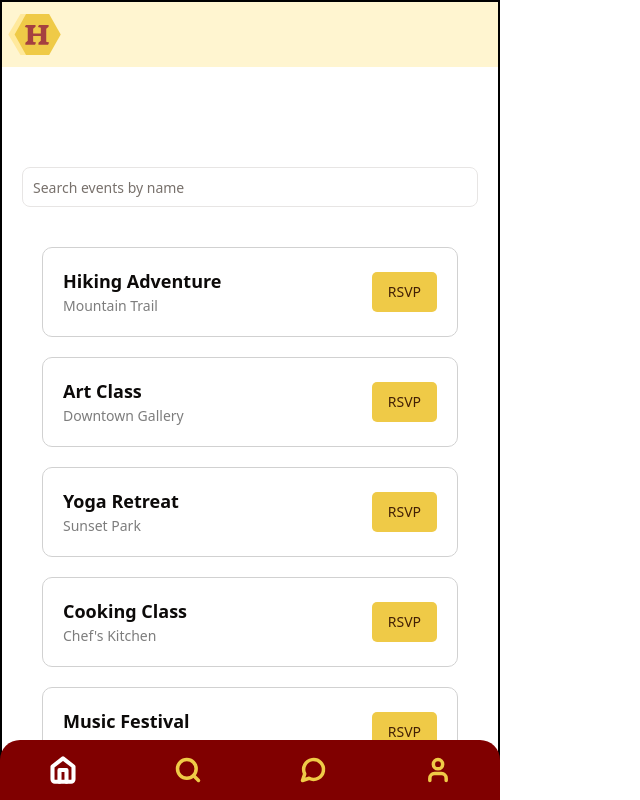
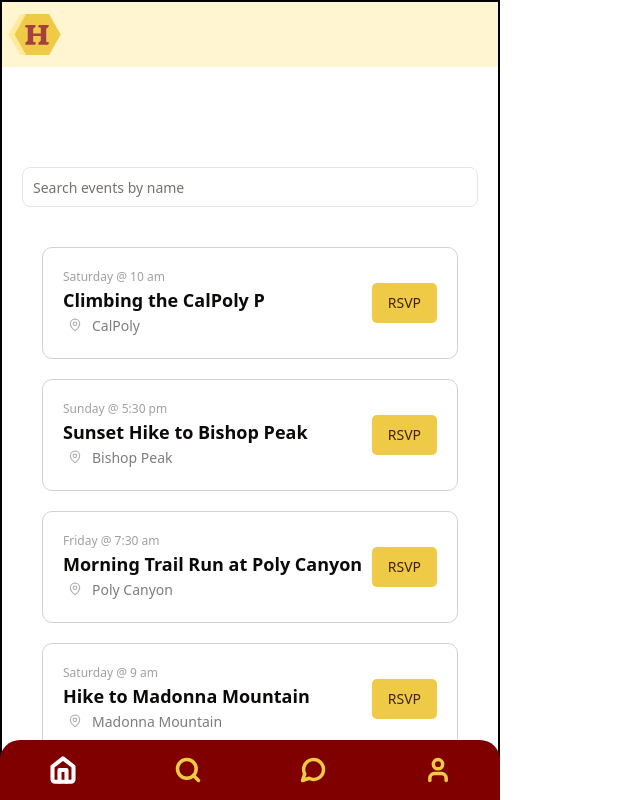
Before and after one commit to elhagen13/CSC484, a React (Create React App) app: page /search in a window 1280 px wide. Shown: the whole page, without its empty margins (0-640 px from the left). Built offline with nearby package versions, Linux system fonts and the light colour scheme.

Commit message:
search pulls from fake data file now

```diff
--- a/src/pages/Home.tsx
+++ b/src/pages/Home.tsx
@@ -58,7 +58,7 @@ function Home({ interests }: { interests: string[] }){
                 <Button style={{position:'absolute', right:'30px', bottom:'30px', padding:'0px 20px 0px 20px', height: 'auto',
                 boxShadow:'0px 3px 5px rgba(0, 0, 0, 0.3)'}} onClick={() => handleClick(event.id)}>
                   <p style={{fontSize:'10px', fontWeight:'bold', color:'white'}}>
-                    rsvp
+                    RSVP
                   </p>
                 </Button>
               </div>
--- a/src/pages/Search.tsx
+++ b/src/pages/Search.tsx
@@ -2,35 +2,47 @@
 
 import { Input } from "@/components/ui/input";
 import { Button } from "@/components/ui/button";
+import { MapPin } from 'lucide-react';
 import { ScrollArea } from "@/components/ui/scroll-area";
 import * as React from "react";
+import fakeData from '../fakeData';
+
+// Define the structure of an event
+interface Event {
+  id: number;
+  eventName: string;
+  location: string;
+  date: string;
+  time: string;
+}
 
 function SearchPage() {
   const [query, setQuery] = React.useState("");
-  const [events, setEvents] = React.useState([
-    { id: 1, name: "Hiking Adventure", location: "Mountain Trail" },
-    { id: 2, name: "Art Class", location: "Downtown Gallery" },
-    { id: 3, name: "Yoga Retreat", location: "Sunset Park" },
-    { id: 4, name: "Cooking Class", location: "Chef's Kitchen" },
-    { id: 5, name: "Music Festival", location: "Central Park" },
-    { id: 6, name: "Dance Workshop", location: "City Dance Studio" },
-    { id: 7, name: "Photography Walk", location: "Old Town" },
-    { id: 8, name: "Coding Bootcamp", location: "Tech Hub" },
-    { id: 9, name: "Film Screening", location: "Downtown Cinema" },
-    // Add more events if necessary...
-  ]);
 
-  // Explicitly typing the event as a ChangeEvent for an HTML input element
+  // Flatten the event data from fakeData for easier use
+  const allEvents: Event[] = fakeData.reduce((acc: Event[], category) => {
+    category.type.forEach(type => {
+      acc.push(...type.events); // Push all events from each category's type
+    });
+    return acc;
+  }, []);
+
+  const [events, setEvents] = React.useState<Event[]>(allEvents);
+
+  // Handle search input
   const handleSearch = (e: React.ChangeEvent<HTMLInputElement>) => {
     setQuery(e.target.value);
   };
 
   const filteredEvents = events.filter(event =>
-    event.name.toLowerCase().includes(query.toLowerCase())
+    event.eventName.toLowerCase().includes(query.toLowerCase())
   );
 
   return (
-    <div style={{ width: '100%', padding: '20px', display: 'flex', flexDirection: 'column', gap: '20px', marginTop: '80px' }}>
+    <div style={{ width: '100%', padding: '20px', display: 'flex', flexDirection: 'column', gap: '20px', marginTop: '20px' }}>
+        <div style={{width: '100%', height: 40, color: 'white', fontSize: 30, fontFamily: 'Inter', fontWeight: '900', wordWrap: 'break-word'}}>
+                    Find An Event Near You!
+                </div>
       {/* Search Bar */}
       <Input
         value={query}
@@ -54,8 +66,19 @@ function SearchPage() {
             <div key={event.id} style={{ display: 'flex', justifyContent: 'flex-start', alignItems: 'center', border: '1px solid #D1D1D1', padding: '20px', borderRadius: '10px' }}>
               {/* Event Details */}
               <div style={{ textAlign: 'left', flex: 1 }}>
-                <div style={{ fontWeight: 'bold', fontSize: '18px' }}>{event.name}</div>
-                <div style={{ color: '#7D7D7D', fontSize: '14px' }}>{event.location}</div>
+                {/* Smaller subheading for Date and Time */}
+                <div style={{ fontSize: '12px', color: '#A0A0A0', marginBottom: '1px' }}>
+                  {event.date} @ {event.time}
+                </div>
+
+                {/* Event Title */}
+                <div style={{ fontWeight: 'bold', fontSize: '18px' }}>{event.eventName}</div>
+
+                {/* Location with MapPin icon */}
+                <div style={{ display: 'inline-flex', alignItems: 'center', color: '#7D7D7D', fontSize: '14px' }}>
+                  <MapPin color='#B2B2B2' height='14px' style={{ marginRight: '5px' }} />
+                  <div>{event.location}</div>
+                </div>
               </div>
 
               {/* RSVP Button */}
```
